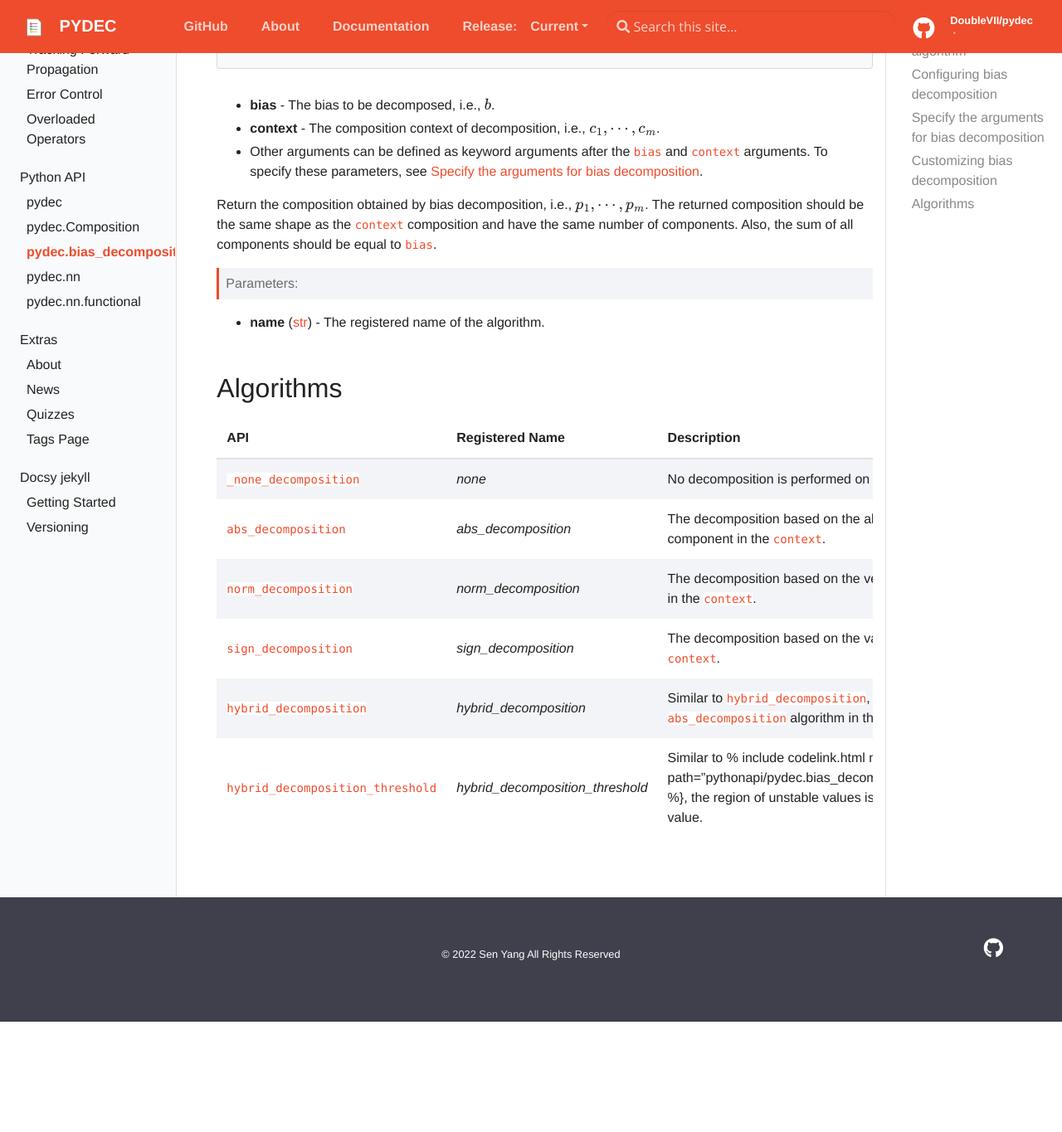
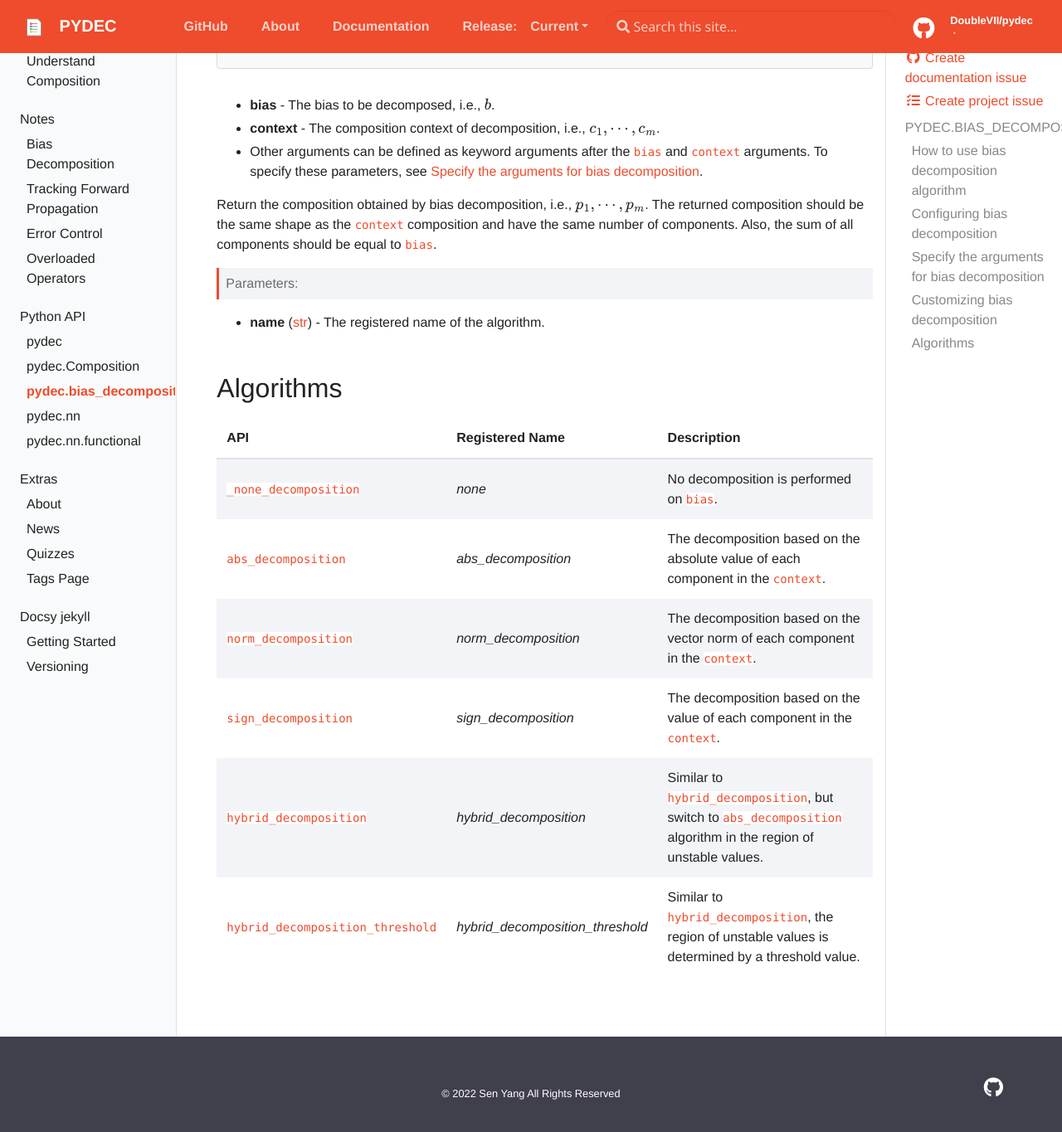
Before and after one commit to NJUNLP/pydec, a Jekyll site: the page built from docs/_docs/pythonapi/pydec.bias_decomposition/index.md, in a window 1280 px wide and 1400 px high, scrolled down 2427 px. Shown: the top 1365 px of the window at 83% size. Built offline with Jekyll 4.4.1, drawn with Linux system fonts in a browser that asks for light colours; before the commit the page ends 3659 px from its top, so only the background shows below that.

Commit message:
fix typo

```diff
--- a/docs/_docs/pythonapi/pydec.bias_decomposition/index.md
+++ b/docs/_docs/pythonapi/pydec.bias_decomposition/index.md
@@ -121,4 +121,4 @@
 | {% include codelink.html name="norm_decomposition" path="pythonapi/pydec.bias_decomposition/norm_decomposition" %}                         | *norm_decomposition*             | The decomposition based on the vector norm of each component in the `context`.                                                                                                                                                                                                                                |
 | {% include codelink.html name="sign_decomposition" path="pythonapi/pydec.bias_decomposition/sign_decomposition" %}                         | *sign_decomposition*             | The decomposition based on the value of each component in the `context`.                                                                                                                                                                                                                                      |
 | {% include codelink.html name="hybrid_decomposition" path="pythonapi/pydec.bias_decomposition/hybrid_decomposition" %}                     | *hybrid_decomposition*           | Similar to {% include codelink.html name="hybrid_decomposition" path="pythonapi/pydec.bias_decomposition/hybrid_decomposition" %}, but switch to {% include codelink.html name="abs_decomposition" path="pythonapi/pydec.bias_decomposition/abs_decomposition" %} algorithm in the region of unstable values. |
-| {% include codelink.html name="hybrid_decomposition_threshold" path="pythonapi/pydec.bias_decomposition/hybrid_decomposition_threshold" %} | *hybrid_decomposition_threshold* | Similar to % include codelink.html name="hybrid_decomposition" path="pythonapi/pydec.bias_decomposition/hybrid_decomposition" %}, the region of unstable values is determined by a threshold value.                                                                                                           |
+| {% include codelink.html name="hybrid_decomposition_threshold" path="pythonapi/pydec.bias_decomposition/hybrid_decomposition_threshold" %} | *hybrid_decomposition_threshold* | Similar to {% include codelink.html name="hybrid_decomposition" path="pythonapi/pydec.bias_decomposition/hybrid_decomposition" %}, the region of unstable values is determined by a threshold value.                                                                                                          |
```
